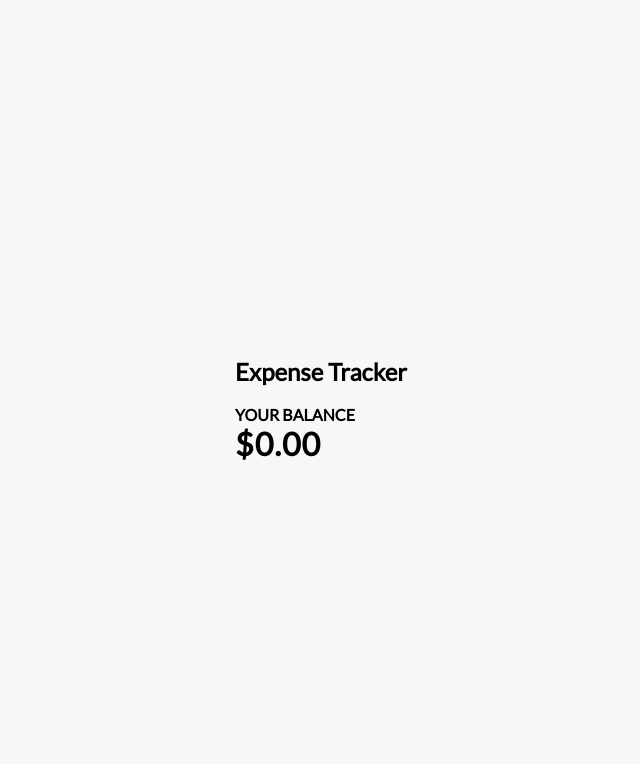
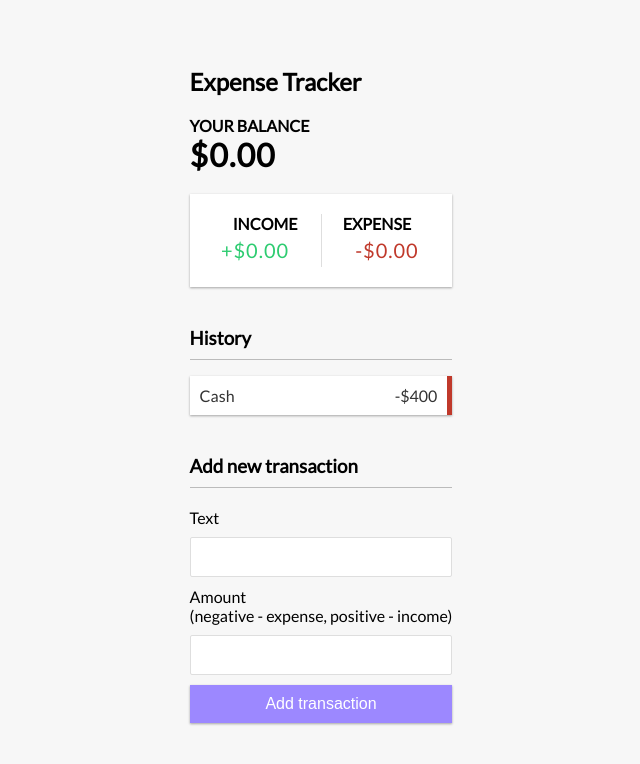
Before and after one commit to Techne3/expense-tracker, a React (Create React App) app in the folder expense/: page / in a window 1280 px wide. Shown: the top 764 px of the page, without its empty margins (319-959 px from the left). Built offline with nearby package versions, Linux system fonts and the light colour scheme.

Commit message:
created transaction and income component

```diff
--- a/expense/src/App.css
+++ b/expense/src/App.css
@@ -66,10 +66,12 @@
 
 .money.plus {
   color: #2ecc71;
+  margin-right: 20px;
 }
 
 .money.minus {
   color: #c0392b;
+  margin-left: 20px;
 }
 
 label {
--- a/expense/src/App.js
+++ b/expense/src/App.js
@@ -1,8 +1,11 @@
 import React from "react";
 import Header from "./components/Header";
 import Balance from "./components/Balance";
+import IncomeExpenses from "./components/IncomeExpenses";
 
 import "./App.css";
+import TransactionList from "./components/TransactionList";
+import AddTransation from "./components/AddTransation";
 
 function App() {
   return (
@@ -10,6 +13,9 @@
       <Header />
       <div className="containier">
         <Balance />
+        <IncomeExpenses />
+        <TransactionList />
+        <AddTransation />
       </div>
     </div>
   );
--- /dev/null
+++ b/expense/src/components/AddTransation.js
@@ -0,0 +1,35 @@
+import React, { useState } from "react";
+
+function AddTransation() {
+  const [text, setText] = useState("");
+  const [amount, setAmount] = useState(0);
+  return (
+    <>
+      <h3>Add new transaction</h3>
+      <form id="form">
+        <div className="form-control">
+          <label htmlFor="text">Text</label>
+          <input
+            type="text"
+            value={text}
+            onChange={e => setText(e.target.value)}
+          />
+        </div>
+        <div className="form-control">
+          <label htmlFor="amount">
+            Amount <br />
+            (negative - expense, positive - income)
+          </label>
+          <input
+            type="number"
+            value={text}
+            onChange={e => setAmount(e.target.value)}
+          />
+        </div>
+        <button className="btn">Add transaction</button>
+      </form>
+    </>
+  );
+}
+
+export default AddTransation;
--- a/expense/src/components/Balance.js
+++ b/expense/src/components/Balance.js
@@ -4,7 +4,7 @@
   return (
     <>
       <h4>Your Balance</h4>
-      <h1 id="balance">$0.00</h1>
+      <h1>$0.00</h1>
     </>
   );
 }
--- /dev/null
+++ b/expense/src/components/IncomeExpenses.js
@@ -0,0 +1,18 @@
+import React from "react";
+
+function IncomeExpenses() {
+  return (
+    <div className="inc-exp-container">
+      <div>
+        <h4>Income</h4>
+        <p className="money plus">+$0.00</p>
+      </div>
+      <div>
+        <h4>Expense</h4>
+        <p className="money minus">-$0.00</p>
+      </div>
+    </div>
+  );
+}
+
+export default IncomeExpenses;
--- /dev/null
+++ b/expense/src/components/TransactionList.js
@@ -0,0 +1,17 @@
+import React from "react";
+
+function TransactionList() {
+  return (
+    <>
+      <h3>History</h3>
+      <ul id="list" className="list">
+        <li class="minus">
+          Cash <span>-$400</span>
+          <button className="delete-btn">x</button>
+        </li>
+      </ul>
+    </>
+  );
+}
+
+export default TransactionList;
```
